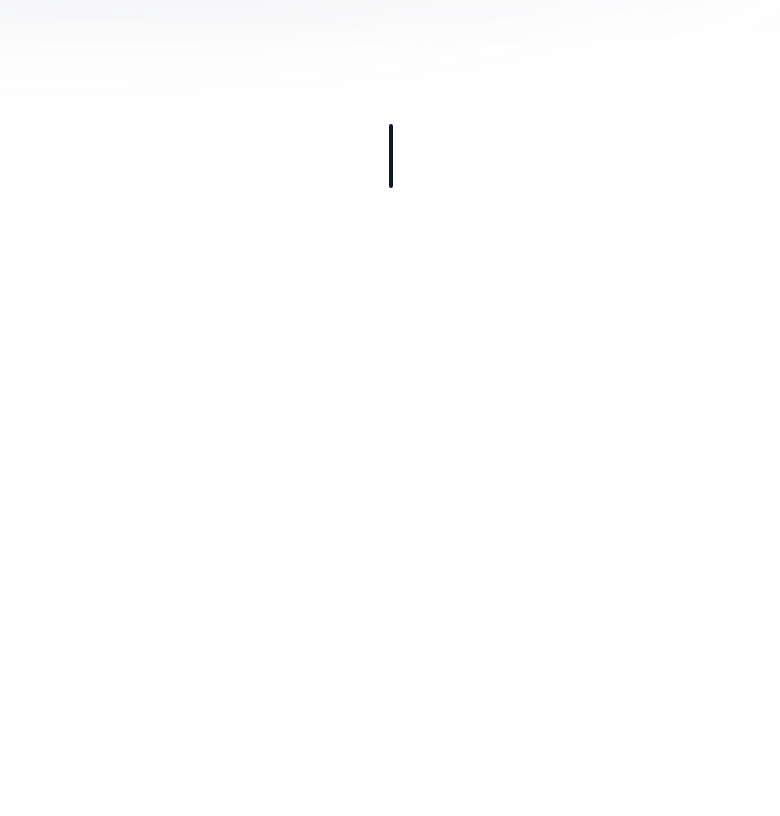
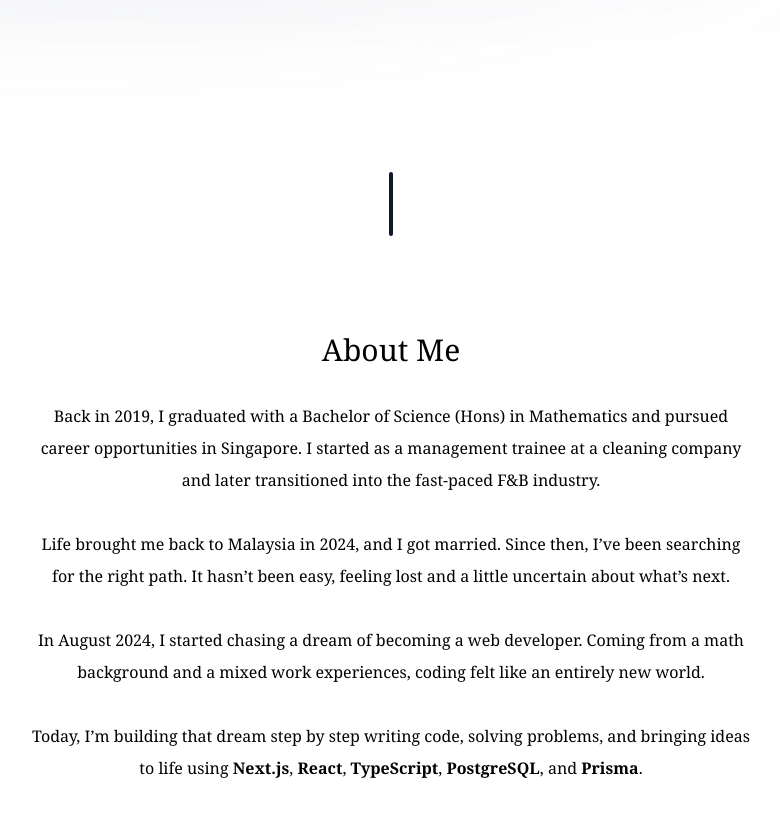
Before and after one commit to mrullldhm/Mrullldhm-Portfolio, a Next.js app: page / in a window 1280 px wide. Shown: the part 780-1596 px from the top of the page, without its empty margins (249-1029 px from the left). Built offline with nearby package versions, Linux system fonts and the light colour scheme.

Commit message:
Setup about section and heading component

```diff
--- a/src/app/page.tsx
+++ b/src/app/page.tsx
@@ -1,4 +1,4 @@
-// import About from "@/components/about";
+import About from "@/components/About";
 // import Contact from "@/components/contact";
 // import Experience from "@/components/experience";
 import Intro from "@/components/Intro";
@@ -11,8 +11,8 @@ export default function Home() {
     <main className="flex flex-col items-center px-4">
       <Intro />
       <Divider />
-      {/* <About />
-      <Projects />
+      <About />
+      {/* <Projects />
       <Skills />
       <Experience />
       <Contact /> */}
--- /dev/null
+++ b/src/components/About.tsx
@@ -0,0 +1,44 @@
+"use client";
+
+import { motion } from "framer-motion";
+import Heading from "./Heading";
+
+export default function About() {
+  return (
+    <motion.section
+      className="mb-28 max-w-[45rem] text-center leading-8 sm:mb-40"
+      initial={{ opacity: 0, y: 100 }}
+      animate={{ opacity: 1, y: 0 }}
+      transition={{
+        delay: 0.175,
+      }}
+    >
+      <Heading>About Me</Heading>
+      <p>
+        Back in 2019, I graduated with a Bachelor of Science (Hons) in
+        Mathematics and pursued career opportunities in Singapore. I started as
+        a management trainee at a cleaning company and later transitioned into
+        the fast-paced F&B industry.
+      </p>
+      <br />
+      <p>
+        Life brought me back to Malaysia in 2024, and I got married. Since then,
+        I’ve been searching for the right path. It hasn’t been easy, feeling
+        lost and a little uncertain about what’s next.
+      </p>
+      <br />
+      <p>
+        In August 2024, I started chasing a dream of becoming a web developer.
+        Coming from a math background and a mixed work experiences, coding felt
+        like an entirely new world.
+      </p>
+      <br />
+      <p>
+        Today, I’m building that dream step by step writing code, solving
+        problems, and bringing ideas to life using <strong>Next.js</strong>,{" "}
+        <strong>React</strong>, <strong>TypeScript</strong>,{" "}
+        <strong>PostgreSQL</strong>, and <strong>Prisma</strong>.
+      </p>
+    </motion.section>
+  );
+}
--- a/src/components/Divider.tsx
+++ b/src/components/Divider.tsx
@@ -5,7 +5,7 @@ import { motion } from "framer-motion";
 export default function Divider() {
   return (
     <motion.div
-      className="bg-gray-900 my-12 h-16 w-1 rounded-full  sm:block"
+      className="bg-gray-900 my-24 h-16 w-1 rounded-full  sm:block"
       initial={{ opacity: 0, y: 100 }}
       animate={{ opacity: 1, y: 0 }}
       transition={{
--- /dev/null
+++ b/src/components/Heading.tsx
@@ -0,0 +1,7 @@
+type HeadingProps = {
+  children: React.ReactNode;
+};
+
+export default function Heading({children}:HeadingProps) {
+  return <h2 className="text-3xl font-medium capitalize mb-8">{children}</h2>;
+}
```
